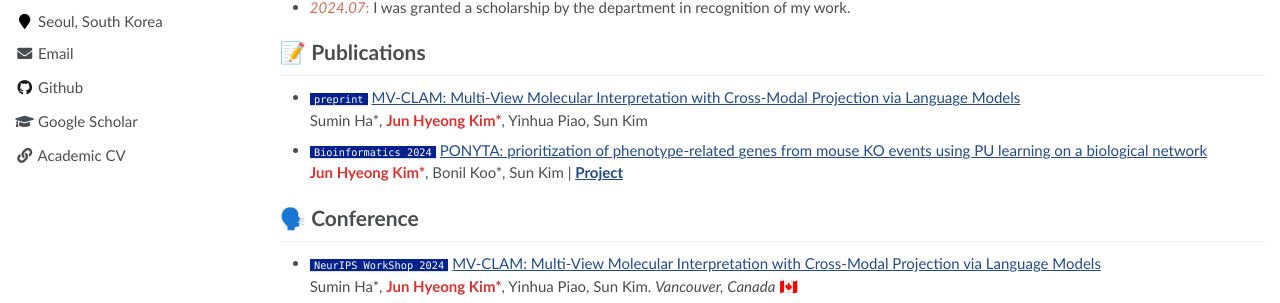
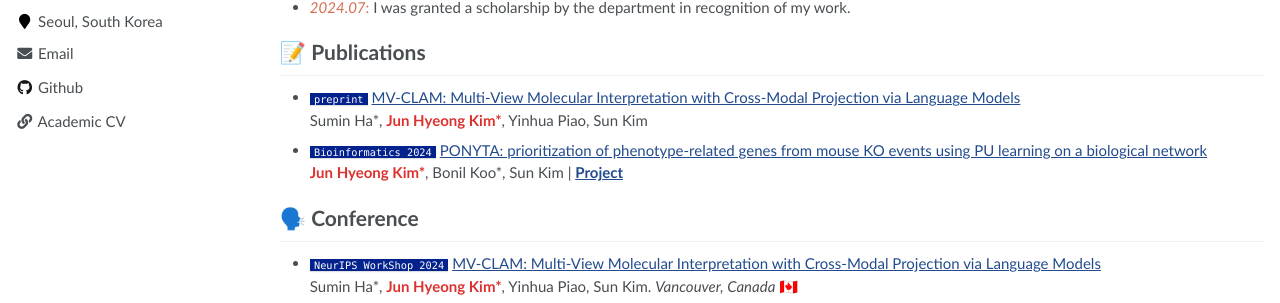
Before and after one commit to Jun-Hyeong-Kim/Jun-Hyeong-Kim.github.io, a Jekyll site: the page built from _pages/about.md, in a window 1280 px wide. Shown: the part 426-729 px from the top of the page. Built offline with Jekyll 4.4.1, drawn with Linux system fonts in a browser that asks for light colours.

Commit message:
Update _config.yml
Signed-off-by: kjh <112607676+Jun-Hyeong-Kim@users.noreply.github.com>

```diff
--- a/_config.yml
+++ b/_config.yml
@@ -27,7 +27,7 @@ author:
   location         : "Seoul, South Korea"
   employer         :
   pubmed           :
-  googlescholar    : "https://scholar.google.com/citations?user=mQEG6VcAAAAJ"
+  # googlescholar    : "https://scholar.google.com/citations?user=mQEG6VcAAAAJ"
   email            : "tommykim0906@snu.ac.kr"
   researchgate     :  # e.g., "https://www.researchgate.net/profile/yourprofile"
   uri              : "assets/CV_junhyeong.pdf"
```
